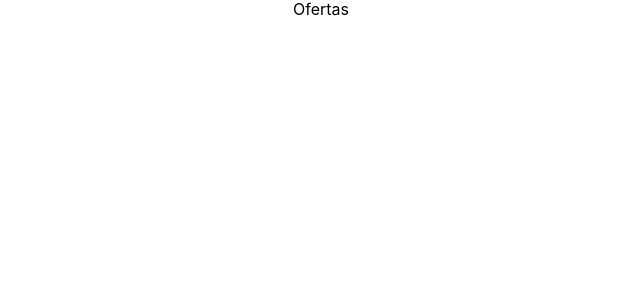
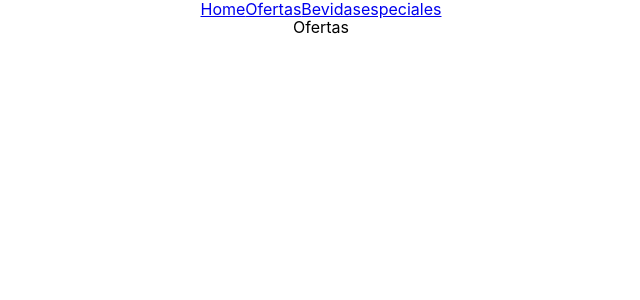
Before and after one commit to barbaroreyes/app-project, a React (Create React App) app: page /ofertas in a window 1280 px wide. Shown: the top 300 px of the page, without its empty margins (319-959 px from the left). Built offline with nearby package versions, Linux system fonts and the light colour scheme.

Commit message:
added-pages

```diff
--- a/src/App.js
+++ b/src/App.js
@@ -1,12 +1,15 @@
 import {Switch,Route} from 'react-router-dom'
+import Home from './pages/Home'
+import Header from './components/Header'
 import './App.css';
 
 function App() {
   return (
     <div className="App">
+     <Header/>
      <Switch>
        <Route exact path="/">
-          Home
+        <Home />
        </Route>
        <Route exact path="/ofertas">
           Ofertas
@@ -17,6 +20,12 @@ function App() {
        <Route exact path="/create">
          create a product
        </Route>
+       <Route exact path="/cart">
+         cart
+       </Route>
+       <Route exact path="/especiales">
+        especiales
+       </Route>
      </Switch>
     </div>
   );
--- /dev/null
+++ b/src/components/Header.js
@@ -0,0 +1,11 @@
+import React from 'react'
+import Nav from './Nav'
+const Header = () => {
+    return (
+        <div>
+          <Nav/>
+        </div>
+    )
+}
+
+export default Header
--- /dev/null
+++ b/src/components/Nav.js
@@ -0,0 +1,14 @@
+import React from 'react'
+import {Link} from 'react-router-dom'
+const Nav = () => {
+    return (
+        <div>
+            <Link to='/'>Home</Link>
+            <Link to='/ofertas'>Ofertas</Link>
+            <Link to='/bevidas'>Bevidas</Link>
+            <Link to='/especiales'>especiales</Link>
+        </div>
+    )
+}
+
+export default Nav
--- /dev/null
+++ b/src/pages/Home.js
@@ -0,0 +1,10 @@
+import React from 'react'
+const Home = () => {
+    return (
+        <div>
+            Home
+        </div>
+    )
+}
+
+export default Home
```
Also changed, not shown: src/pages/Bevidas.js (added, +11 -0 lines), src/pages/Especiales.js (added, +11 -0 lines), src/pages/Ofertas.js (added, +11 -0 lines).
